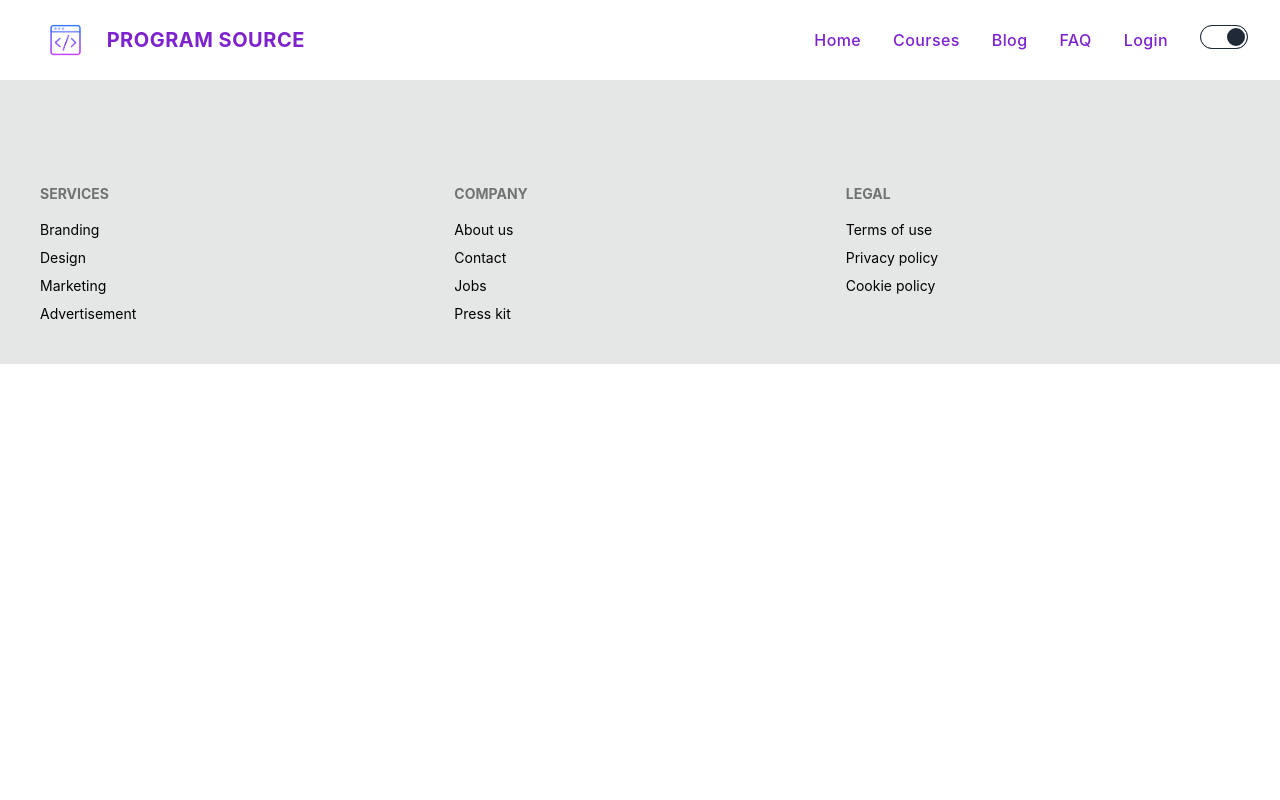
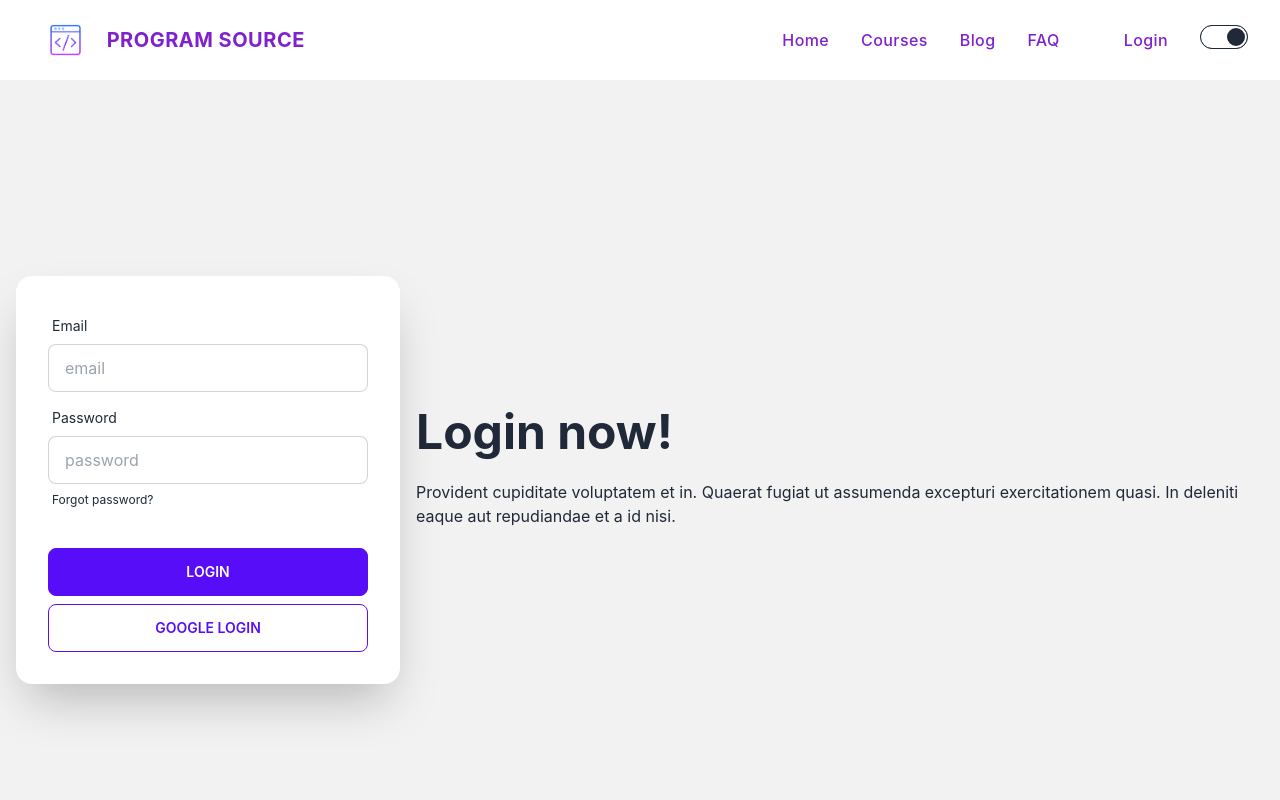
Before and after one commit to rokeyasultana/learning-platform-client, a React (Create React App) app: page /login in a window 1280 px wide. Shown: the top 800 px of the page. Built offline with nearby package versions, Linux system fonts and the light colour scheme.

Commit message:
google login

```diff
--- a/src/Pages/Login/Login/Login.js
+++ b/src/Pages/Login/Login/Login.js
@@ -1,9 +1,69 @@
+import { GoogleAuthProvider } from 'firebase/auth';
 import React from 'react';
+import { useContext } from 'react';
+import { useNavigate } from 'react-router-dom';
+import { AuthContext } from '../../../contexts/AuthProvider/AuthProvider';
 
 const Login = () => {
+
+    const {providerLogin} = useContext(AuthContext)
+
+    const googleProvider = new GoogleAuthProvider()
+
+const handleGoogleSignIn = ()=> {
+providerLogin(googleProvider)
+.then(result =>{
+    const user = result.user;
+    console.log(user);
+})
+.catch(error => console.error(error))
+}
+
+    const handleSubmit = event =>{
+
+        event.preventDefault();
+        const form = event.target;
+        const email = form.email.value;
+        const password = form.password.value;
+
+       console.log(email);
+    }
+
     return (
-        <div>
+        <div >
+            <div class="hero min-h-screen bg-base-200">
+  <div class="hero-content flex-col lg:flex-row-reverse">
+    <div class="text-center lg:text-left">
+      <h1 class="text-5xl font-bold">Login now!</h1>
+      <p class="py-6">Provident cupiditate voluptatem et in. Quaerat fugiat ut assumenda excepturi exercitationem quasi. In deleniti eaque aut repudiandae et a id nisi.</p>
+    </div>
+    <form onSubmit={handleSubmit}  class="card flex-shrink-0 w-full max-w-sm shadow-2xl bg-base-100">
+      <div class="card-body">
+        <div class="form-control">
+          <label class="label">
+            <span class="label-text">Email</span>
+          </label>
+          <input type="text" placeholder="email" class="input input-bordered"  required/>
+        </div>
+        <div class="form-control">
+          <label class="label">
+            <span class="label-text">Password</span>
+          </label>
+          <input type="text" placeholder="password" class="input input-bordered" required />
+          <label class="label">
+            <a href="#" class="label-text-alt link link-hover">Forgot password?</a>
+          </label>
+        </div>
+        <div class="form-control mt-6">
+          <button class="btn btn-primary">Login</button>
+        </div>
+        <button onClick={handleGoogleSignIn} class="btn btn-outline btn-primary">Google login</button>
+      </div>
 
+    </form>
+
+  </div>
+</div>
         </div>
     );
 };
--- a/src/Pages/Login/SignUp/SignUp.js
+++ b/src/Pages/Login/SignUp/SignUp.js
@@ -3,7 +3,36 @@ import React from 'react';
 const SignUp = () => {
     return (
         <div>
-
+            <div class="hero min-h-screen bg-base-200">
+  <div class="hero-content flex-col lg:flex-row-reverse">
+    <div class="text-center lg:text-left">
+      <h1 class="text-5xl font-bold">Login now!</h1>
+      <p class="py-6">Provident cupiditate voluptatem et in. Quaerat fugiat ut assumenda excepturi exercitationem quasi. In deleniti eaque aut repudiandae et a id nisi.</p>
+    </div>
+    <div class="card flex-shrink-0 w-full max-w-sm shadow-2xl bg-base-100">
+      <div class="card-body">
+        <div class="form-control">
+          <label class="label">
+            <span class="label-text">Email</span>
+          </label>
+          <input type="text" placeholder="email" class="input input-bordered" />
+        </div>
+        <div class="form-control">
+          <label class="label">
+            <span class="label-text">Password</span>
+          </label>
+          <input type="text" placeholder="password" class="input input-bordered" />
+          <label class="label">
+            <a href="#" class="label-text-alt link link-hover">Forgot password?</a>
+          </label>
+        </div>
+        <div class="form-control mt-6">
+          <button class="btn btn-primary">Login</button>
+        </div>
+      </div>
+    </div>
+  </div>
+</div>
         </div>
     );
 };
--- a/src/Pages/Shared/Navbar/Navbar.js
+++ b/src/Pages/Shared/Navbar/Navbar.js
@@ -1,8 +1,13 @@
 import React, { useState } from 'react';
+import { useContext } from 'react';
 import { Link } from 'react-router-dom';
 import logo from '../../../assets/logo.png'
+import { AuthContext } from '../../../contexts/AuthProvider/AuthProvider';
 const Navbar = () => {
-    const [isMenuOpen, setIsMenuOpen] = useState(false)
+  const {user} = useContext(AuthContext);
+
+    const [isMenuOpen, setIsMenuOpen] = useState(false);
+
     return (
         <div>
              <div>
@@ -56,6 +61,7 @@ const Navbar = () => {
 FAQ
             </Link>
           </li>
+          <li>{user?.displayName}</li>
           <li>
             <Link
               to='/login'
--- /dev/null
+++ b/src/contexts/AuthProvider/AuthProvider.js
@@ -0,0 +1,31 @@
+import React, { createContext } from 'react';
+import app from '../../firebase/firebase.config';
+import { getAuth, signInWithEmailAndPassword, signInWithPopup} from 'firebase/auth'
+import { useState } from 'react';
+
+
+export const AuthContext = createContext()
+const auth = getAuth(app);
+
+
+const AuthProvider = ({ children }) => {
+
+
+    const [user, setUser] = useState(null);
+
+    const providerLogin = (provider) => {
+        return signInWithPopup(auth, provider);
+    }
+
+    const authInfo = { user,providerLogin };
+
+    return (
+        <div>
+               <AuthContext.Provider value={authInfo}>
+            {children}
+        </AuthContext.Provider>
+        </div>
+    );
+};
+
+export default AuthProvider;
--- a/src/index.js
+++ b/src/index.js
@@ -3,11 +3,14 @@ import ReactDOM from 'react-dom/client';
 import './index.css';
 import App from './App';
 import reportWebVitals from './reportWebVitals';
+import AuthProvider from './contexts/AuthProvider/AuthProvider';
 
 const root = ReactDOM.createRoot(document.getElementById('root'));
 root.render(
   <React.StrictMode>
+    <AuthProvider>
     <App />
+    </AuthProvider>
   </React.StrictMode>
 );
 
```
